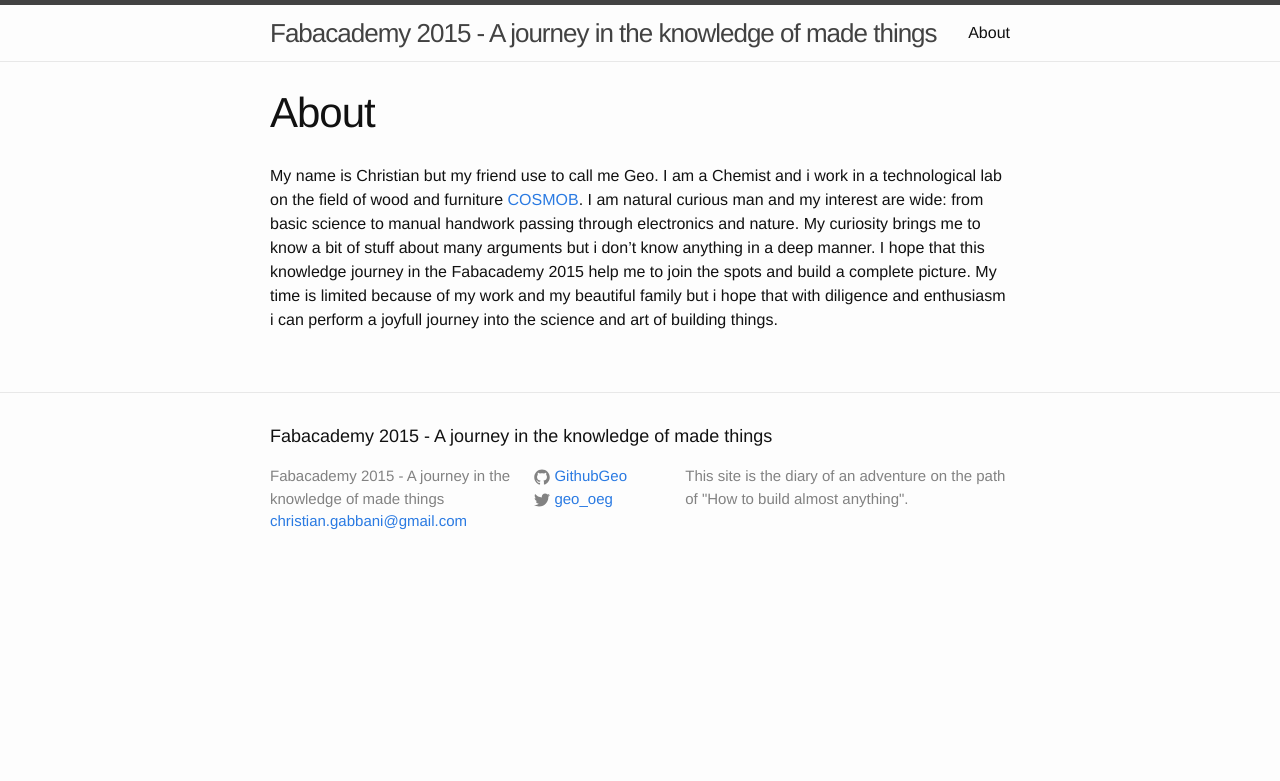
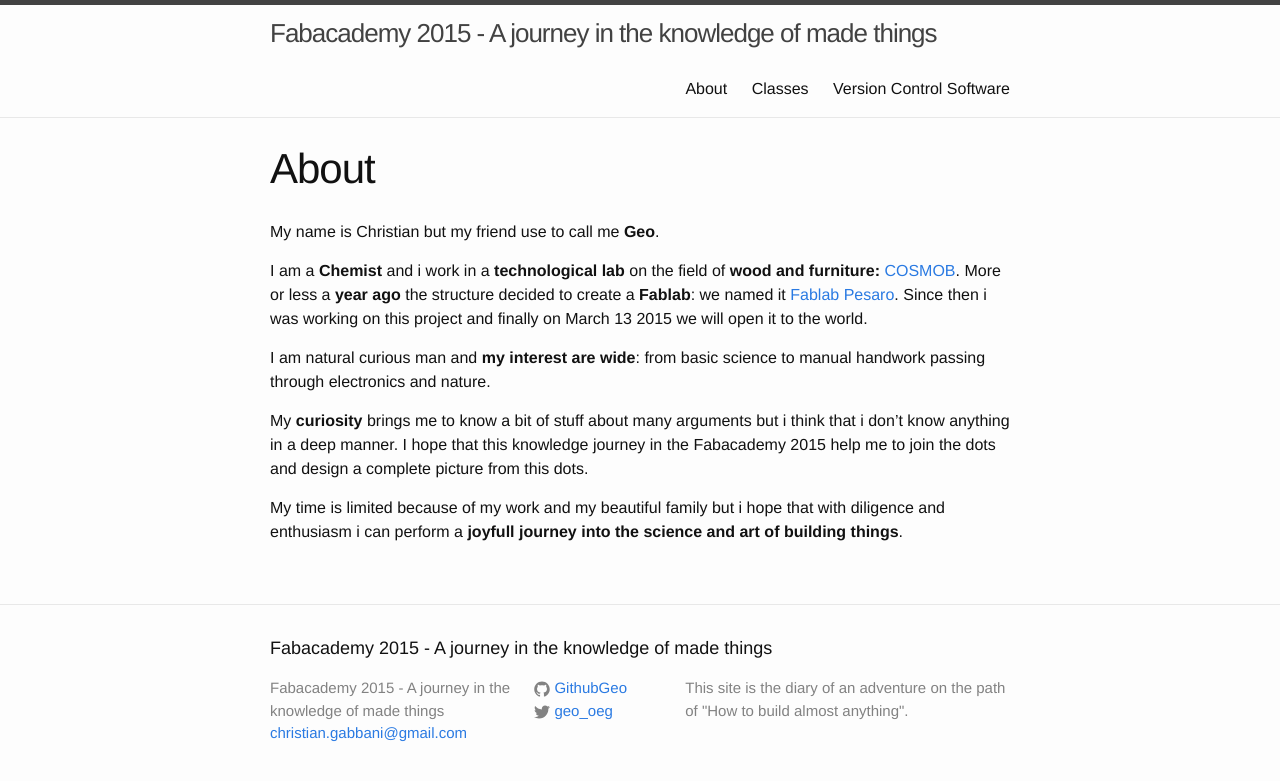
Before and after one commit to GithubGeo/fabacademy-site, a Jekyll site: the page built from about.md, in a window 1280 px wide. Shown: the top 781 px of the page. Built offline with Jekyll 4.4.1, drawn with Linux system fonts in a browser that asks for light colours.

Commit message:
Added structure to the site. In particular drawed the sections: classes and final project

```diff
--- a/about.md
+++ b/about.md
@@ -4,8 +4,14 @@ title: About
 permalink: /about/
 ---
 
-My name is Christian but my friend use to call me Geo. I am a Chemist and i work in a technological lab on the field of wood and furniture [COSMOB](http://www.cosmob.it).
-I am natural curious man and my interest are wide: from basic science to manual handwork passing through electronics and nature.
-My curiosity brings me to know a bit of stuff about many arguments but i don't know anything in a deep manner.
-I hope that this knowledge journey in the Fabacademy 2015 help me to join the spots and build a complete picture.
-My time is limited because of my work and my beautiful family but i hope that with diligence and enthusiasm i can perform a joyfull journey into the science and art of building things.
+My name is Christian but my friend use to call me **Geo**.
+
+I am a **Chemist** and i work in a **technological lab** on the field of **wood and furniture:** [COSMOB](http://www.cosmob.it).
+More or less a **year ago** the structure decided to create a **Fablab**: we named it [Fablab Pesaro](https://it-it.facebook.com/FablabPesaro). Since then i was working on this project and finally on March 13 2015 we will open it to the world.
+
+I am natural curious man and **my interest are wide**: from basic science to manual handwork passing through electronics and nature.
+
+My **curiosity** brings me to know a bit of stuff about many arguments but i think that i don't know anything in a deep manner.
+I hope that this knowledge journey in the Fabacademy 2015 help me to join the dots and design a complete picture from this dots.
+
+My time is limited because of my work and my beautiful family but i hope that with diligence and enthusiasm i can perform a **joyfull journey into the science and art of building things**.
```
Also changed, not shown: classes/index.md (added, +30 -0 lines), finalproject/index.md (added, +46 -0 lines), finalproject/version-control-fig2.png (added), finalproject/version-control-fig3.png (added), 3 other files.
